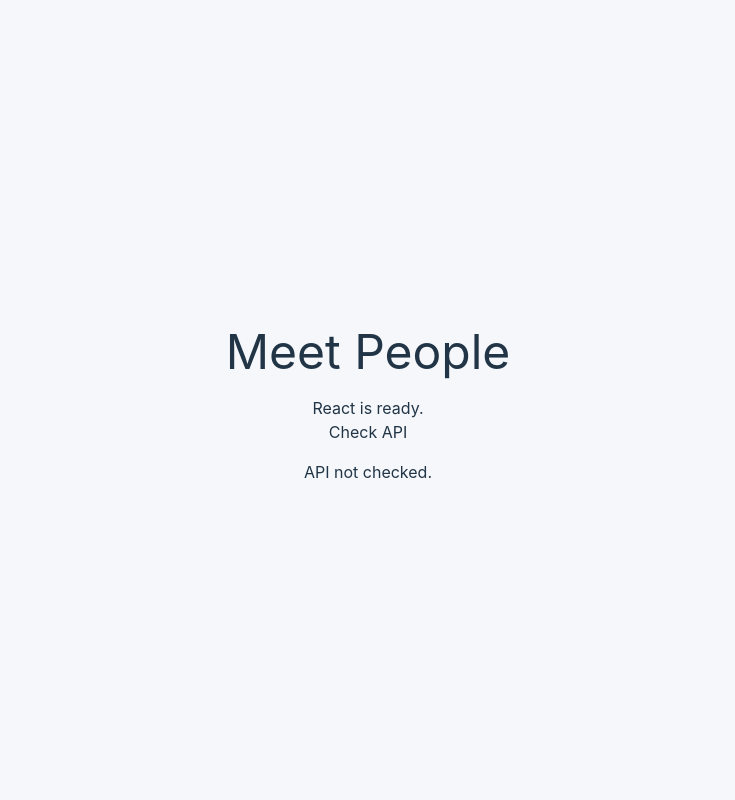
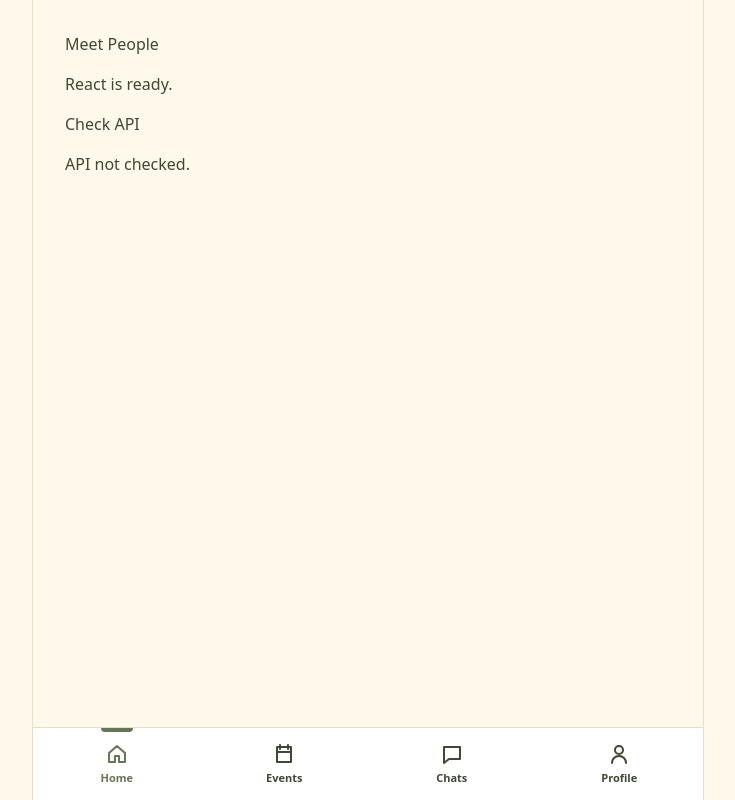
Before and after one commit to sadneo/meet-people, a React (Vite) app: page / in a window 1280 px wide. Shown: the whole page, without its empty margins (272-1007 px from the left). Built offline with nearby package versions, Linux system fonts and the light colour scheme; no server answers.

Commit message:
minor changes

```diff
--- a/index.html
+++ b/index.html
@@ -2,7 +2,7 @@
 <html lang="en">
   <head>
     <meta charset="UTF-8" />
-    <meta name="viewport" content="width=device-width, initial-scale=1.0" />
+    <meta name="viewport" content="width=device-width, initial-scale=1.0, viewport-fit=cover" />
     <title>Meet People</title>
   </head>
   <body>
--- a/src/App.tsx
+++ b/src/App.tsx
@@ -1,11 +1,14 @@
 import { Route, Routes } from 'react-router'
+import { AppShell } from './design-system'
 import Home from './routes/Home'
 import NotFound from './routes/NotFound'
 
 function App() {
   return (
     <Routes>
-      <Route path="/" element={<Home />} />
+      <Route element={<AppShell />}>
+        <Route path="/" element={<Home />} />
+      </Route>
       <Route path="*" element={<NotFound />} />
     </Routes>
   )
--- a/src/index.css
+++ b/src/index.css
@@ -1,30 +1,35 @@
 @import "tailwindcss";
+@import "./design-system/tokens.css";
 
 :root {
-  font-family: Inter, system-ui, sans-serif;
-  color: #213547;
-  background: #f5f7fa;
+  font-family: var(--font-sans);
+  color: var(--color-ink);
+  background: var(--color-page);
   font-synthesis: none;
   text-rendering: optimizeLegibility;
 }
 
-body {
-  display: grid;
-  min-width: 320px;
-  min-height: 100vh;
-  margin: 0;
-  place-items: center;
+* {
+  box-sizing: border-box;
 }
 
-main {
-  text-align: center;
+html {
+  min-width: 320px;
+  min-height: 100%;
+  background: var(--color-page);
 }
 
-h1 {
-  margin-bottom: 0.5rem;
-  font-size: 3rem;
+body {
+  min-width: 320px;
+  min-height: 100dvh;
+  margin: 0;
 }
 
-p {
-  margin: 0;
+button,
+a {
+  -webkit-tap-highlight-color: transparent;
 }
+
+button {
+  font: inherit;
+}
--- a/src/routes/Home.tsx
+++ b/src/routes/Home.tsx
@@ -22,12 +22,12 @@ function Home() {
   }
 
   return (
-    <main className="space-y-4">
+    <div className="space-y-4">
       <h1>Meet People</h1>
       <p>React is ready.</p>
       <button type="button" onClick={() => void checkApi()}>Check API</button>
       <p role="status">{apiStatus}</p>
-    </main>
+    </div>
   )
 }
 
```
Also changed, not shown: 1 other file (tests, documents, lock files or other folders).
